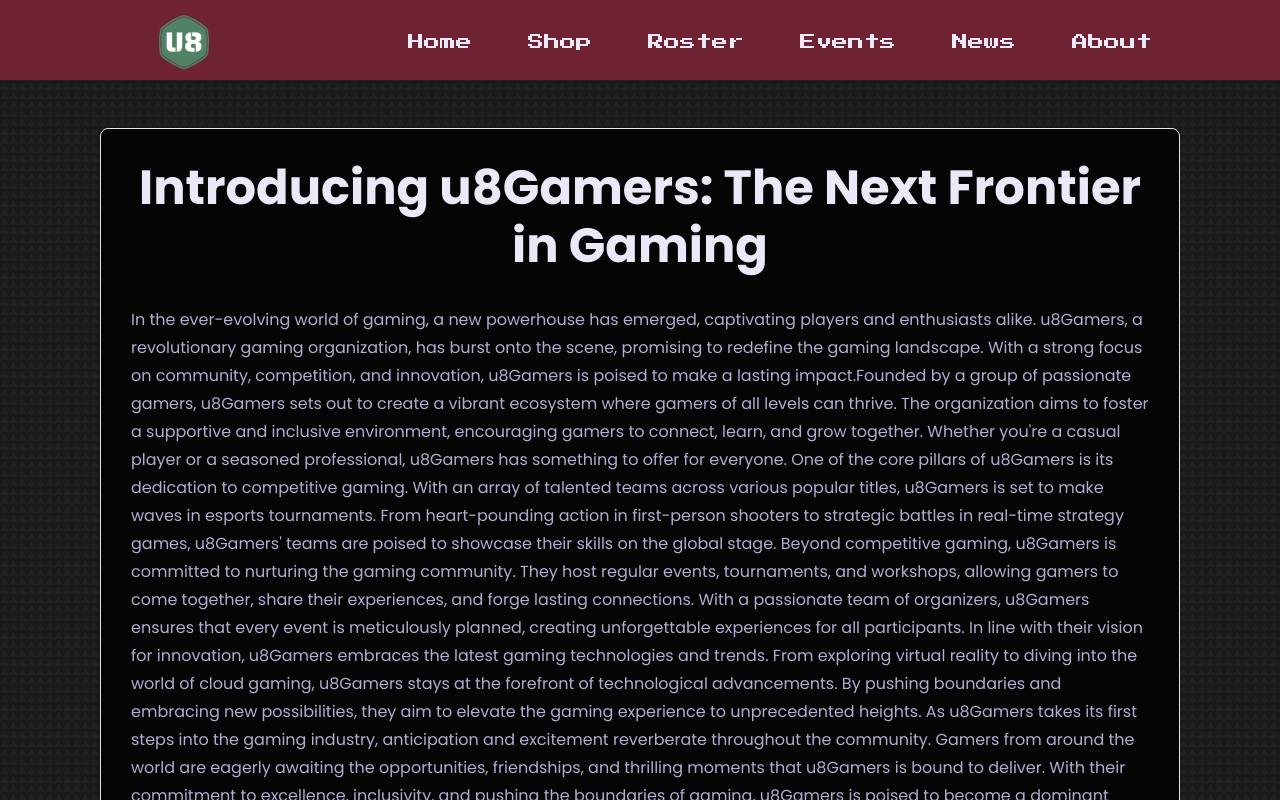
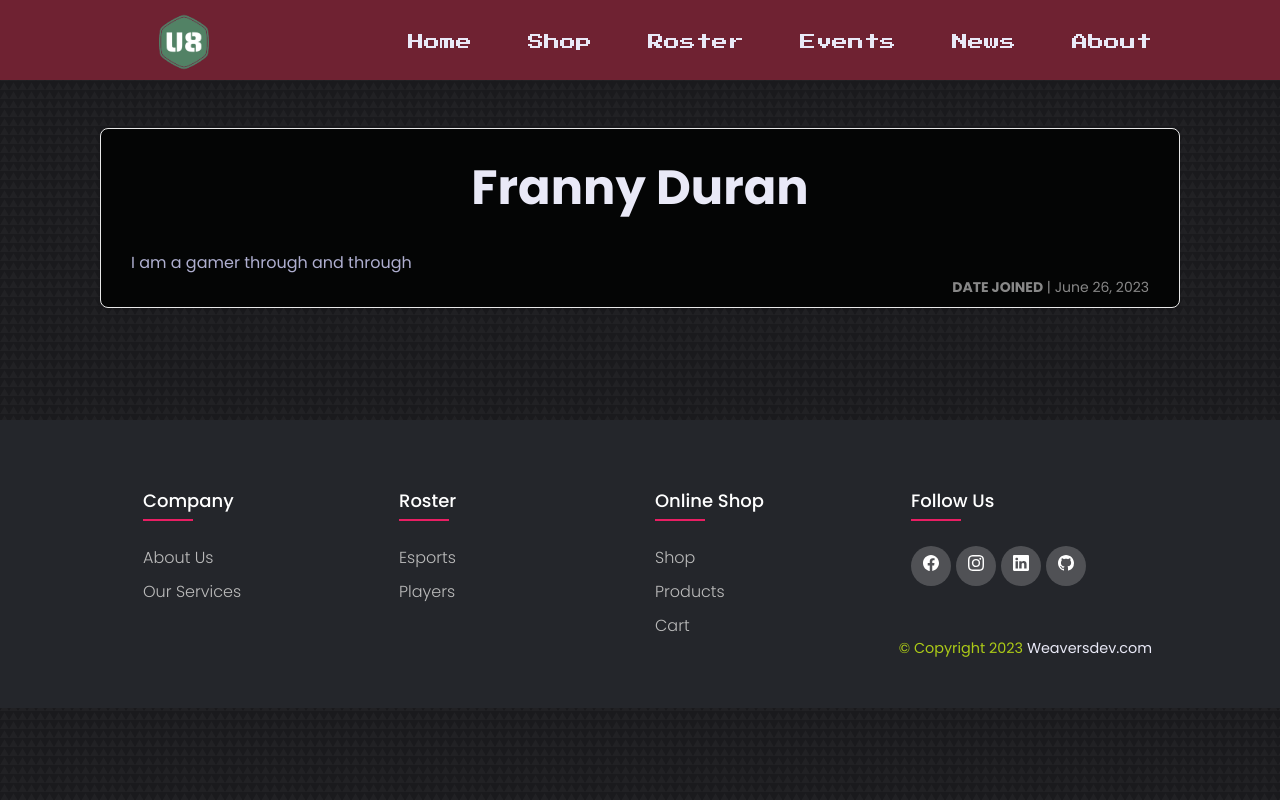
Before and after one commit to ChrisCarteno/u8gamers, a React (Create React App) app: page /roster/1 in a window 1280 px wide. Shown: the top 800 px of the page. Built offline with nearby package versions, Linux system fonts and the light colour scheme.

Commit message:
added content for individual roster pages

```diff
--- a/src/components/GamerProfile.jsx
+++ b/src/components/GamerProfile.jsx
@@ -5,65 +5,53 @@ import { useParams } from 'react-router-dom';
 const GamerProfile = () => {
   const articles = [
     {
+      id: 0,
+      gamer: 'Franny Duran',
+      excerpt: `I am a gamer through and through`,
+      joindate: 'June 26, 2023'
+    },
+    {
       id: 1,
-      title: 'Introducing u8Gamers: The Next Frontier in Gaming',
-      content: `In the ever-evolving world of gaming, a new
-      powerhouse has emerged, captivating players and enthusiasts
-      alike. u8Gamers, a revolutionary gaming organization, has
-      burst onto the scene, promising to redefine the gaming
-      landscape. With a strong focus on community, competition,
-      and innovation, u8Gamers is poised to make a lasting
-      impact.Founded by a group of passionate gamers, u8Gamers
-      sets out to create a vibrant ecosystem where gamers of all
-      levels can thrive. The organization aims to foster a supportive
-      and inclusive environment, encouraging gamers to connect,
-      learn, and grow together. Whether you're a casual player or
-      a seasoned professional, u8Gamers has something to offer for
-      everyone. One of the core pillars of u8Gamers is its dedication
-      to competitive gaming. With an array of talented teams across
-      various popular titles, u8Gamers is set to make waves in esports
-      tournaments. From heart-pounding action in first-person shooters
-      to strategic battles in real-time strategy games, u8Gamers' teams
-      are poised to showcase their skills on the global stage.
-      Beyond competitive gaming, u8Gamers is committed to nurturing the
-      gaming community. They host regular events, tournaments, and
-      workshops, allowing gamers to come together, share their experiences,
-      and forge lasting connections. With a passionate team of organizers,
-      u8Gamers ensures that every event is meticulously planned, creating
-      unforgettable experiences for all participants. In line with their
-      vision for innovation, u8Gamers embraces the latest gaming technologies
-      and trends. From exploring virtual reality to diving into the world
-      of cloud gaming, u8Gamers stays at the forefront of technological
-      advancements. By pushing boundaries and embracing new possibilities,
-       they aim to elevate the gaming experience to unprecedented heights.
-      As u8Gamers takes its first steps into the gaming industry, anticipation
-      and excitement reverberate throughout the community. Gamers from around
-      the world are eagerly awaiting the opportunities, friendships, and
-      thrilling moments that u8Gamers is bound to deliver. With their
-      commitment to excellence, inclusivity, and pushing the boundaries
-      of gaming, u8Gamers is poised to become a dominant force, leaving
-      an indelible mark on the gaming world. Join u8Gamers today and be
-      part of a new era in gaming. Brace yourself for unforgettable adventures,
-      fierce competitions, and a supportive community that celebrates your
-      passion for gaming. The future of gaming starts here, with u8Gamers
-      leading the charge into a thrilling new chapter.`,
-      author: 'Christian Carteno',
-      date: 'June 26, 2023'
+      gamer: 'Gooner',
+      excerpt: `I am a gamer through and through`,
+      joindate: 'June 26, 2023'
     },
     {
       id: 2,
-      title: 'Ricardo Calderon: The Rising Star of Super Smash Brothers',
-      content: `In the electrifying world of competitive Super Smash Brothers, a new player has emerged, captivating audiences and leaving a trail of defeated opponents in his wake. Ricardo Calderon, a young and talented prodigy, is making waves in the gaming community with his exceptional skills and unwavering determination. As his journey unfolds, Calderon's name is becoming synonymous with excellence in the Super Smash Brothers scene.
-Hailing from Southern California, Calderon discovered his passion for gaming at an early age. With an innate talent for strategy and lightning-fast reflexes, he quickly gravitated towards Super Smash Brothers, finding his true calling in the game. Under the tag of "Ronky Kong" he has honed his skills, dedicating countless hours to mastering the game's intricacies.
-What sets Calderon apart is not only his exceptional gameplay, but also his unwavering dedication to improvement. He approaches each match with unwavering focus, analyzing opponents' strategies, studying game mechanics, and constantly refining his own techniques. Calderon's commitment to self-improvement is evident in every move he makes, consistently pushing the boundaries of what is possible in the game.
-With a formidable presence on both online platforms and local tournaments, Calderon has quickly risen through the ranks, earning respect from fellow players and spectators alike. His skillful maneuvering, calculated decision-making, and lightning-quick reflexes have become the stuff of legends, leaving opponents bewildered and audiences on the edge of their seats.
-Beyond his individual prowess, Calderon has also made a mark as a charismatic and humble figure within the gaming community. Known for his sportsmanship and genuine love for the game, he has garnered a loyal fan base that supports him every step of the way. Calderon's infectious enthusiasm and genuine interactions have made him a beloved figure within the Super Smash Brothers community.
-As the competitive scene takes notice of Calderon's rise, he has set his sights on larger stages and more prestigious tournaments. With ambitions to compete on a national level, he is eager to prove himself against the world's best players. The Super Smash Brothers community eagerly anticipates Calderon's participation in upcoming events, eager to witness his relentless pursuit of victory and the exhilarating gameplay he consistently delivers.
-Off the battlefield, Calderon is an inspiration to aspiring gamers, encouraging them to pursue their dreams and embrace their passion for gaming. He actively engages with his fans through social media, sharing tips, tricks, and personal insights into his journey. Calderon's presence serves as a testament to the power of perseverance, dedication, and the boundless possibilities that gaming offers.
-Ricardo Calderon's meteoric rise in the Super Smash Brothers competitive scene is a testament to his immense talent, unwavering dedication, and magnetic personality. As he continues to evolve as a player, his journey promises to inspire a new generation of gamers and reshape the landscape of professional gaming. With each victory, Calderon etches his name in the annals of Super Smash Brothers history, solidifying his status as a rising star and a force to be reckoned with. The future holds endless possibilities for this extraordinary player, and the gaming world eagerly awaits the next chapter in Ricardo Calderon's remarkable journey.`,
-      author: 'Christian Carteno',
-      date: 'June 27, 2023'
+      gamer: 'Joel',
+      excerpt: `I am a gamer through and through`,
+      joindate: 'June 26, 2023'
     },
+    {
+      id: 3,
+      gamer: 'Chuy',
+      excerpt: `I am a gamer through and through`,
+      joindate: 'June 26, 2023'
+    },
+    {
+      id: 4,
+      gamer: 'Pablo',
+      excerpt: `I am a gamer through and through`,
+      joindate: 'June 26, 2023'
+    },
+    {
+      id: 5,
+      gamer: 'Peter',
+      excerpt: `I am a gamer through and through`,
+      joindate: 'June 26, 2023'
+    },
+    {
+      id: 6,
+      gamer: 'Roach',
+      excerpt: `I am a gamer through and through`,
+      joindate: 'June 26, 2023'
+    },
+    {
+      id: 7,
+      gamer: 'Nate',
+      excerpt: `I am a gamer through and through`,
+      joindate: 'June 26, 2023'
+    }
 
   ];
 
@@ -100,10 +88,10 @@ Ricardo Calderon's meteoric rise in the Super Smash Brothers competitive scene i
   return (
     <div className="main__news">
     <div className="article">
-      <h1 className='news__title'>{articles[gamerId].title}</h1>
-      <p className="articleContent"> {articles[gamerId].content}</p>
+      <h1 className='news__title'>{articles[gamerId].gamer}</h1>
+      <p className="articleContent"> {articles[gamerId].excerpt}</p>
       <p className="article-info">
-        By <span className="article-author">{articles[gamerId].author}</span> | {articles[gamerId].date}
+        <span className="article-author">DATE JOINED</span> | {articles[gamerId].joindate}
       </p>
 
     </div>
```
